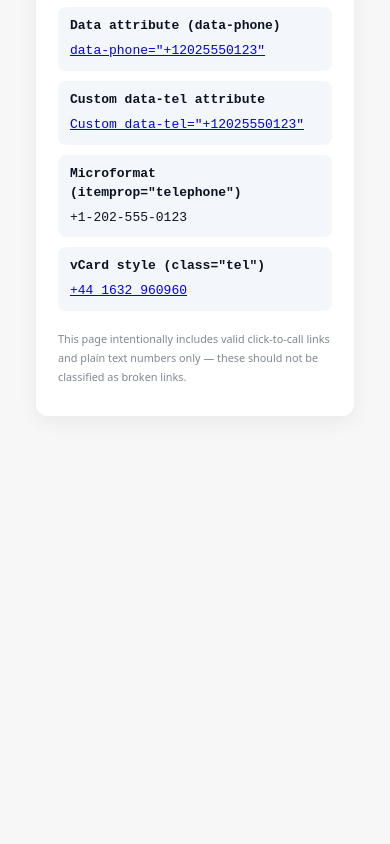
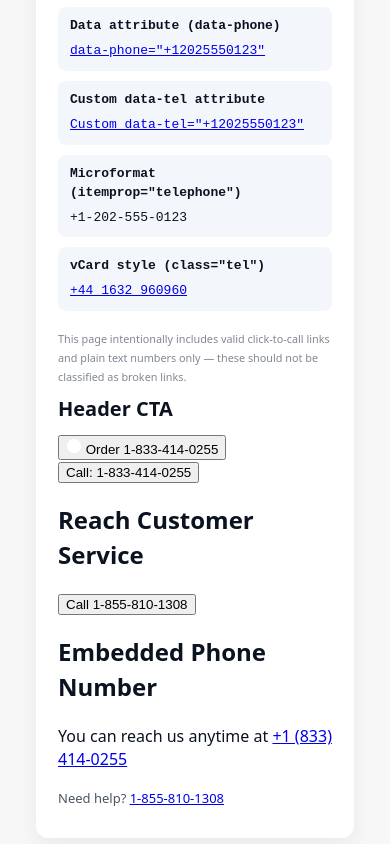
Before and after one commit to Meet-BS/learning, a website: page phone.html in a window 390 px wide. Shown: the part 2033-2877 px from the top of the page. Before the commit the page ends 2485 px from the top, so only its background shows below. Drawn offline with Linux system fonts and the light colour scheme.

Commit message:
updated phone link issues

```diff
--- a/phone.html
+++ b/phone.html
@@ -210,6 +210,50 @@
             <p><small>This page intentionally includes valid click-to-call links and plain text numbers only — these
                     should not be classified as broken links.</small></p>
         </footer>
+
+        <!-- Header with phone CTA -->
+        <header>
+            <h1>Header CTA</h1>
+            <a href="tel:1-833-414-0255" class="cta-link">
+                <button class="cta-btn">
+                    <svg width="16" height="16">
+                        <circle cx="8" cy="8" r="7" fill="white" />
+                    </svg>
+                    Order <span>1-833-414-0255</span>
+                </button>
+            </a>
+        </header>
+
+        <!-- Sticky bar (repeated phone number) -->
+        <div class="sticky-bar">
+            <a href="tel:1-833-414-0255" class="cta-link">
+                <button class="cta-btn">
+                    Call: <span>1-833-414-0255</span>
+                </button>
+            </a>
+        </div>
+
+        <!-- Section with a different phone number -->
+        <section>
+            <h2>Reach Customer Service</h2>
+            <a href="tel:1-855-810-1308" class="cta-link">
+                <button class="cta-btn">
+                    Call <span>1-855-810-1308</span>
+                </button>
+            </a>
+        </section>
+
+        <!-- Section with inline phone number text -->
+        <section>
+            <h2>Embedded Phone Number</h2>
+            <p>You can reach us anytime at <a href="tel:+18334140255">+1 (833) 414-0255</a></p>
+        </section>
+
+        <!-- Footer -->
+        <footer>
+            <p>Need help? <a href="tel:1-855-810-1308">1-855-810-1308</a></p>
+        </footer>
+
     </main>
 
     <script>
```
